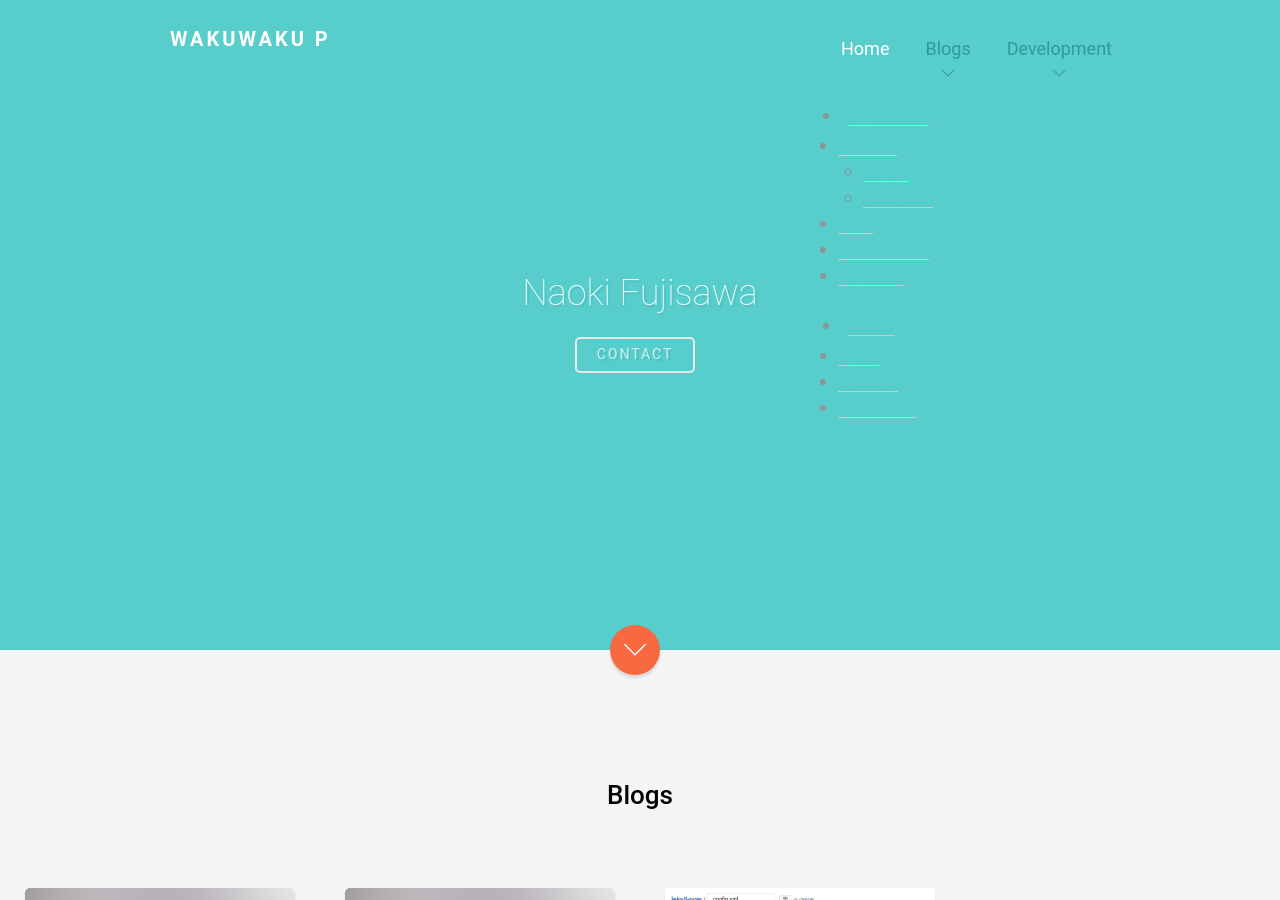
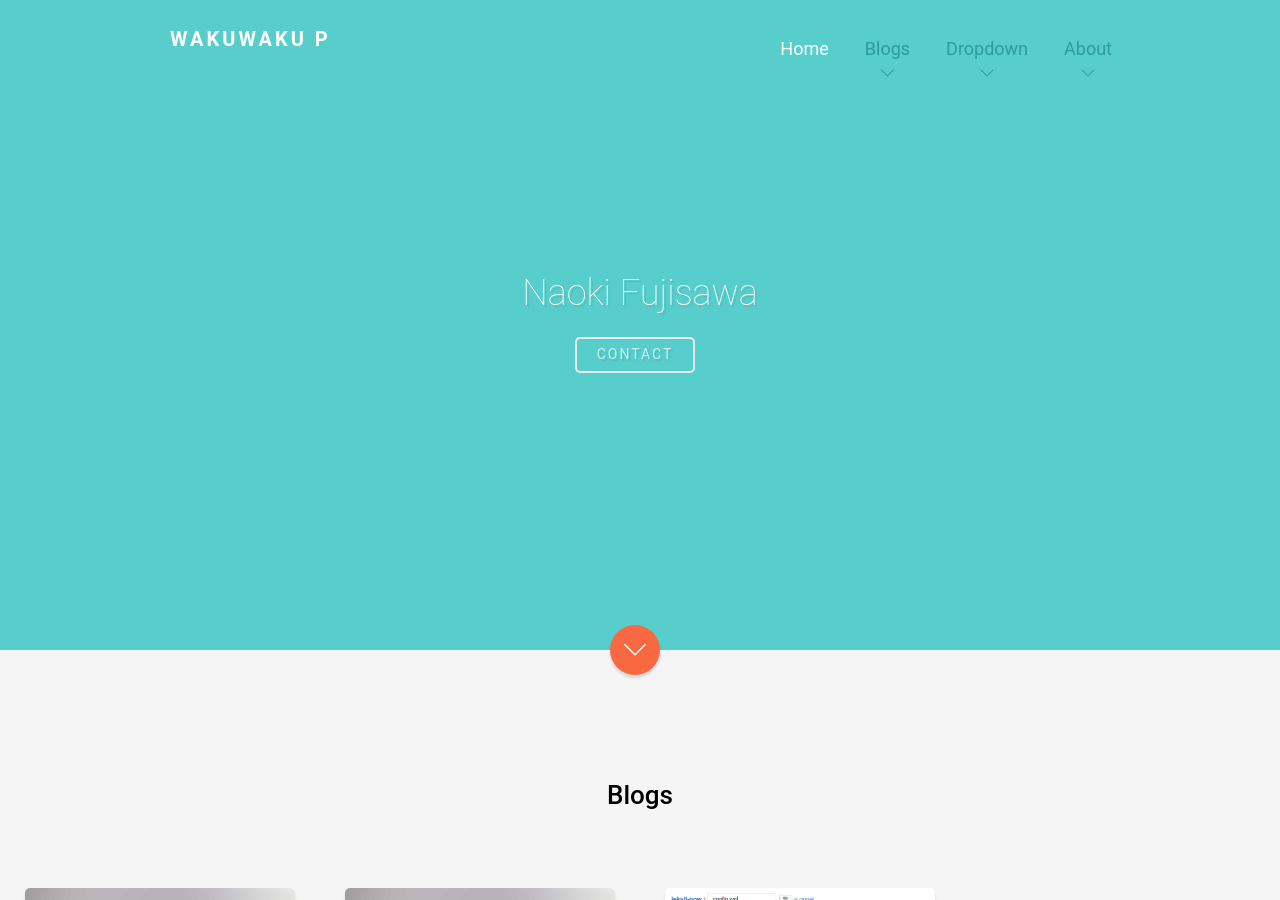
Before and after one commit to WakuwakuP/wakuwakup.github.io, a Jekyll site: the page built from index.html, in a window 1280 px wide and 900 px high. Built offline with Jekyll 4.4.1, drawn with Linux system fonts in a browser that asks for light colours.

Commit message:
no message

```diff
--- a/_includes/header.html
+++ b/_includes/header.html
@@ -23,8 +23,8 @@
                 {% endif %} {% endfor %} {% endfor %}
               </ul>
             </li>
+            {% endfor %}
           </ul>
-          {% endfor %}
         </li>
         <li>
           <a href="#" class="fh5co-sub-ddown">Dropdown</a>
```
